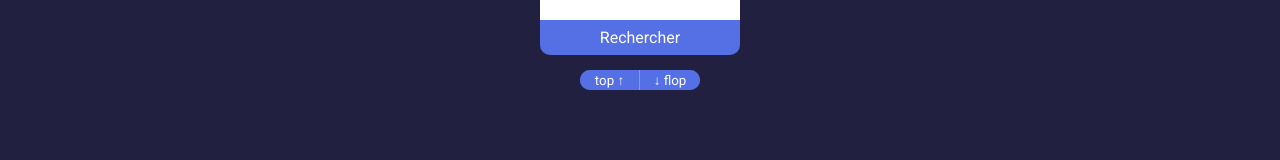
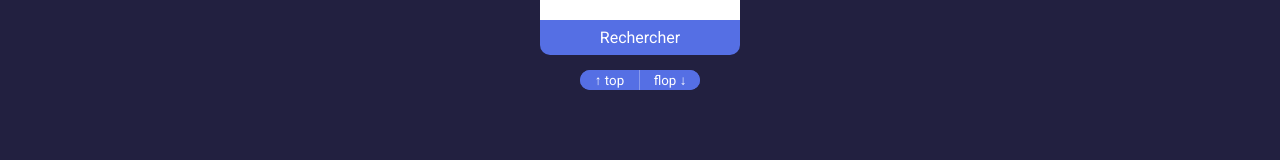
Before and after one commit to Bricefed/Movie-API, a React (Create React App) app: page / in a window 1280 px wide. Shown: the part 120-280 px from the top of the page. Built offline with nearby package versions, Linux system fonts and the light colour scheme.

Commit message:
Fix btn Filter

```diff
--- a/src/components/Filter.js
+++ b/src/components/Filter.js
@@ -3,8 +3,8 @@ import React from "react";
 const Filter = () => {
   return (
     <div className="filter">
-      <button className="top">top ↑</button>
-      <button className="flop">↓ flop</button>
+      <button className="top">↑ top</button>
+      <button className="flop">flop ↓</button>
     </div>
   );
 };
```
